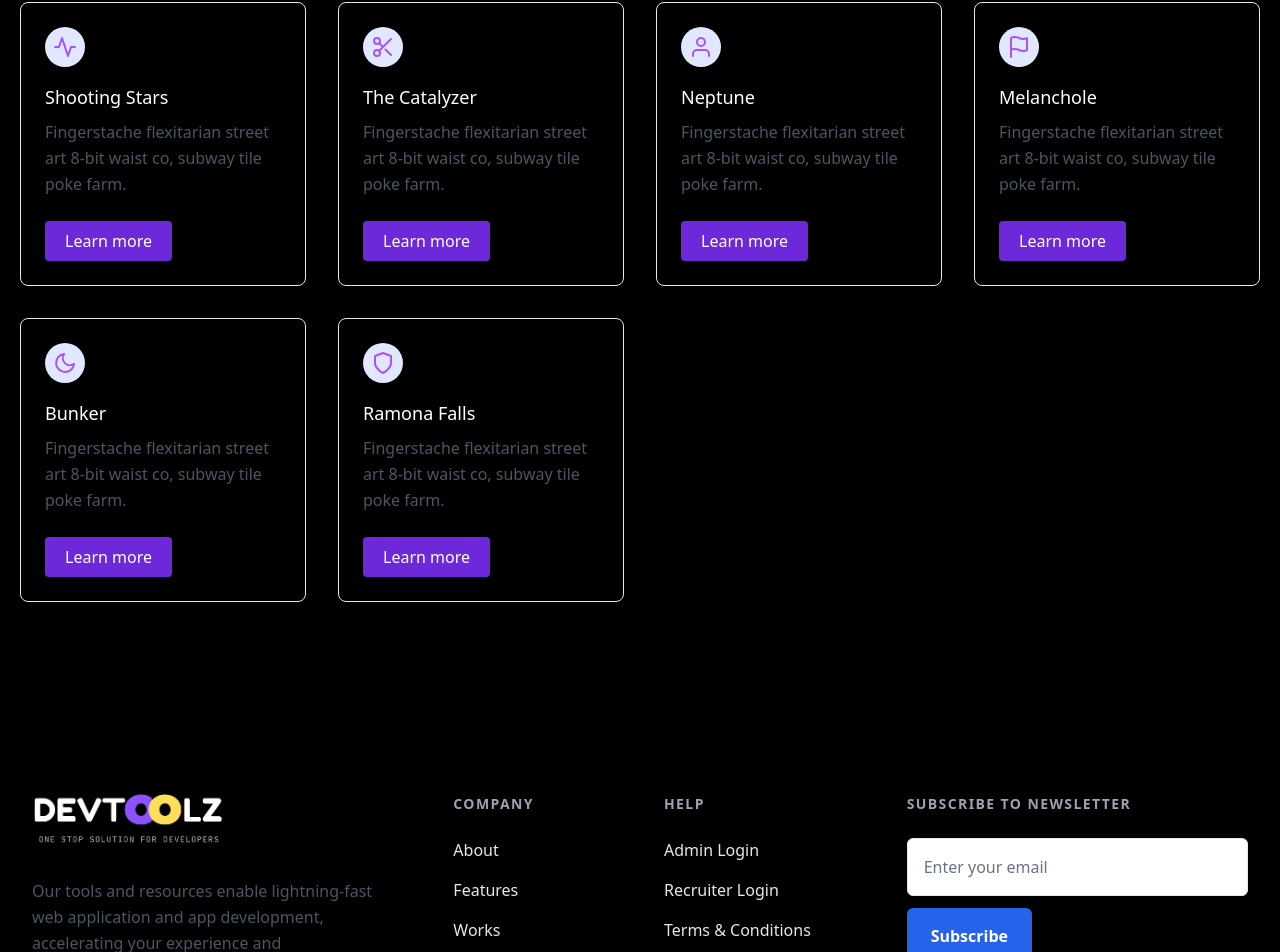
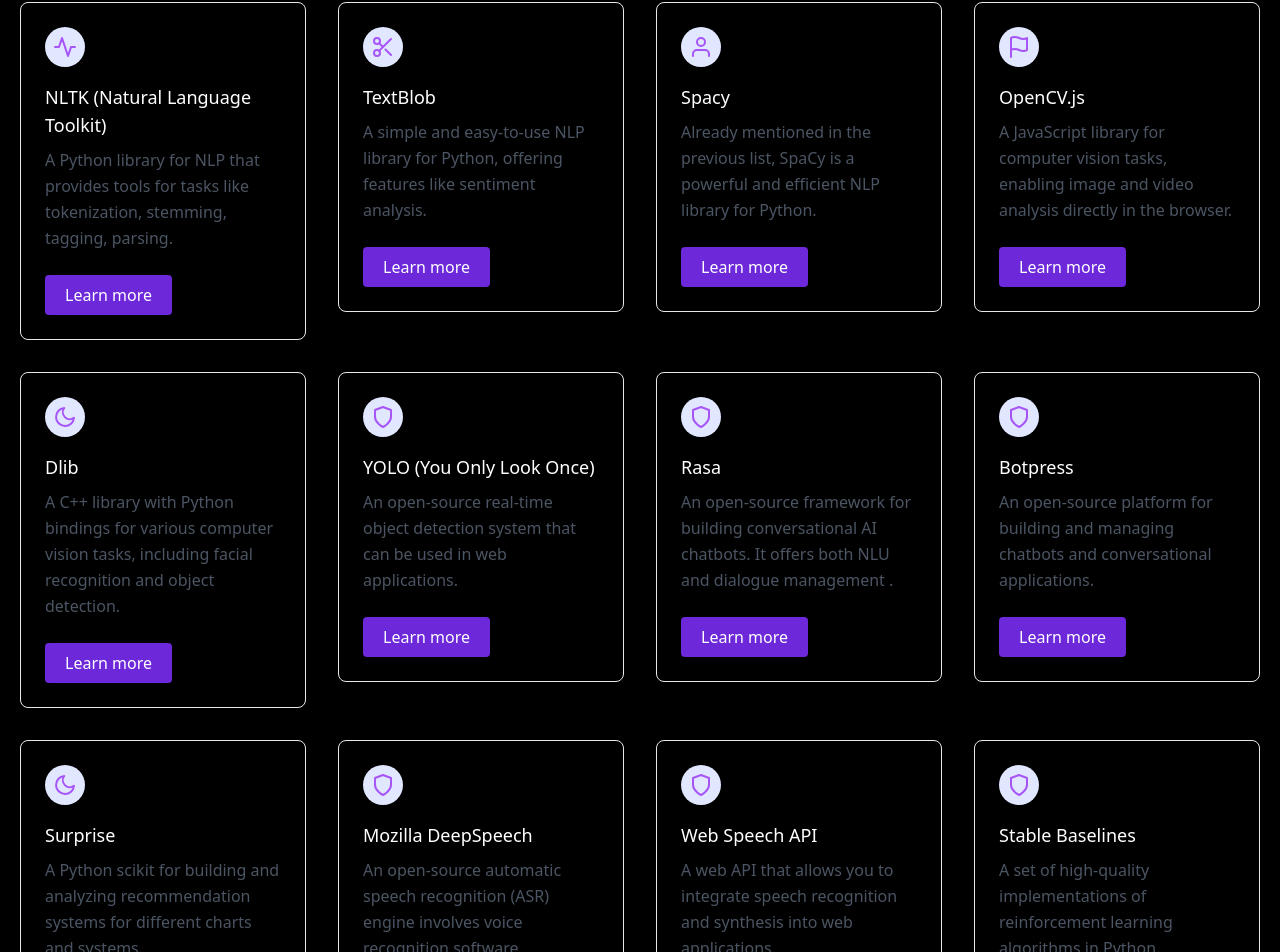
Before and after one commit to gyancodes/devtoolz, a Next.js app: page /Tools/1 in a window 1280 px wide. Shown: the part 464-1416 px from the top of the page. Built offline with nearby package versions, Linux system fonts and the light colour scheme.

Commit message:
Tools list

```diff
--- a/src/pages/Tools/[slug].js
+++ b/src/pages/Tools/[slug].js
@@ -1,8 +1,28 @@
-import React from "react";
+import React, { useState } from "react";
 import { useRouter } from "next/router";
 const Slug = () => {
   const router = useRouter();
   const { slug } = router.query;
+
+  const [searchInput, setSearchInput] = useState("");
+  const [matchingElements, setMatchingElements] = useState([]);
+
+  const handleSearchInputChange = (e) => {
+    const input = e.target.value.toLowerCase(); // Convert input to lowercase for case-insensitive search
+    setSearchInput(input);
+
+    // Filter matching elements based on the search input
+    const filteredElements = document.querySelectorAll(
+      ".text-white .text-lg"
+    ); // Select all <h2> elements
+    const matching = Array.from(filteredElements).filter((element) =>
+      element.textContent.toLowerCase().includes(input)
+    );
+
+    // Highlight matching elements
+    setMatchingElements(matching);
+  };
+
   return (
     <div className="text-white">
       {/* Hello you are searching for :- {slug} */}
@@ -29,12 +49,26 @@
             type="text"
             placeholder="Search your tool"
             className="w-full py-3 pl-12 pr-4 text-white border rounded-md outline-none bg-black focus:bg-gray-800 focus:border-purple-800"
+            value={searchInput}
+            onChange={handleSearchInputChange}
           />
         </div>
       </form>
 
       <section class="text-gray-600 body-font">
         <div class="container px-5 py-24 mx-auto">
+
+        {matchingElements.length > 0 && (
+            <div className="mb-4">
+              <h3>Matching Elements:</h3>
+              <ul>
+                {matchingElements.map((element, index) => (
+                  <li key={index}>{element.textContent}</li>
+                ))}
+              </ul>
+            </div>
+          )}
+
           <div class="flex flex-wrap w-full mb-20 flex-col items-center text-center">
             <h1 class="sm:text-3xl text-2xl font-medium title-font mb-2 text-white">
               Kickstart your development with devtools
@@ -62,11 +96,11 @@
                   </svg>
                 </div>
                 <h2 class="text-lg text-white font-medium title-font mb-2">
-                  Shooting Stars
+                  NLTK (Natural Language Toolkit)
                 </h2>
                 <p class="leading-relaxed text-base">
-                  Fingerstache flexitarian street art 8-bit waist co, subway
-                  tile poke farm.
+                  A Python library for NLP that provides tools for tasks like
+                  tokenization, stemming, tagging, parsing.
                 </p>
                 <button class="flex mt-6 text-white bg-violet-700 border-0 py-2 px-5 focus:outline-none hover:bg-violet-900 rounded">
                   Learn more
@@ -91,11 +125,11 @@
                   </svg>
                 </div>
                 <h2 class="text-lg text-white font-medium title-font mb-2">
-                  The Catalyzer
+                  TextBlob
                 </h2>
                 <p class="leading-relaxed text-base">
-                  Fingerstache flexitarian street art 8-bit waist co, subway
-                  tile poke farm.
+                  A simple and easy-to-use NLP library for Python, offering
+                  features like sentiment analysis.
                 </p>
                 <button class="flex mt-6 text-white bg-violet-700 border-0 py-2 px-5 focus:outline-none hover:bg-violet-900 rounded">
                   Learn more
@@ -119,11 +153,11 @@
                   </svg>
                 </div>
                 <h2 class="text-lg text-white font-medium title-font mb-2">
-                  Neptune
+                  Spacy
                 </h2>
                 <p class="leading-relaxed text-base">
-                  Fingerstache flexitarian street art 8-bit waist co, subway
-                  tile poke farm.
+                  Already mentioned in the previous list, SpaCy is a powerful
+                  and efficient NLP library for Python.
                 </p>
                 <button class="flex mt-6 text-white bg-violet-700 border-0 py-2 px-5 focus:outline-none hover:bg-violet-900 rounded">
                   Learn more
@@ -146,17 +180,18 @@
                   </svg>
                 </div>
                 <h2 class="text-lg text-white font-medium title-font mb-2">
-                  Melanchole
+                  OpenCV.js
                 </h2>
                 <p class="leading-relaxed text-base">
-                  Fingerstache flexitarian street art 8-bit waist co, subway
-                  tile poke farm.
+                  A JavaScript library for computer vision tasks, enabling image
+                  and video analysis directly in the browser.
                 </p>
                 <button class="flex mt-6 text-white bg-violet-700 border-0 py-2 px-5 focus:outline-none hover:bg-violet-900 rounded">
                   Learn more
                 </button>
               </div>
             </div>
+            {/* 2nd core */}
             <div class="xl:w-1/4 md:w-1/2 p-4">
               <div class="border border-gray-200 p-6 rounded-lg">
                 <div class="w-10 h-10 inline-flex items-center justify-center rounded-full bg-indigo-100 text-purple-500 mb-4">
@@ -173,11 +208,11 @@
                   </svg>
                 </div>
                 <h2 class="text-lg text-white font-medium title-font mb-2">
-                  Bunker
+                  Dlib
                 </h2>
                 <p class="leading-relaxed text-base">
-                  Fingerstache flexitarian street art 8-bit waist co, subway
-                  tile poke farm.
+                  A C++ library with Python bindings for various computer vision
+                  tasks, including facial recognition and object detection.
                 </p>
                 <button class="flex mt-6 text-white bg-violet-700 border-0 py-2 px-5 focus:outline-none hover:bg-violet-900 rounded">
                   Learn more
@@ -200,11 +235,174 @@
                   </svg>
                 </div>
                 <h2 class="text-lg text-white font-medium title-font mb-2">
-                  Ramona Falls
+                  YOLO (You Only Look Once)
                 </h2>
                 <p class="leading-relaxed text-base">
-                  Fingerstache flexitarian street art 8-bit waist co, subway
-                  tile poke farm.
+                  An open-source real-time object detection system that can be
+                  used in web applications.
+                </p>
+                <button class="flex mt-6 text-white bg-violet-700 border-0 py-2 px-5 focus:outline-none hover:bg-violet-900 rounded">
+                  Learn more
+                </button>
+              </div>
+            </div>
+            <div class="xl:w-1/4 md:w-1/2 p-4">
+              <div class="border border-gray-200 p-6 rounded-lg">
+                <div class="w-10 h-10 inline-flex items-center justify-center rounded-full bg-indigo-100 text-purple-500 mb-4">
+                  <svg
+                    fill="none"
+                    stroke="currentColor"
+                    stroke-linecap="round"
+                    stroke-linejoin="round"
+                    stroke-width="2"
+                    class="w-6 h-6"
+                    viewBox="0 0 24 24"
+                  >
+                    <path d="M12 22s8-4 8-10V5l-8-3-8 3v7c0 6 8 10 8 10z"></path>
+                  </svg>
+                </div>
+                <h2 class="text-lg text-white font-medium title-font mb-2">
+                  Rasa
+                </h2>
+                <p class="leading-relaxed text-base">
+                  An open-source framework for building conversational AI
+                  chatbots. It offers both NLU and dialogue management .
+                </p>
+                <button class="flex mt-6 text-white bg-violet-700 border-0 py-2 px-5 focus:outline-none hover:bg-violet-900 rounded">
+                  Learn more
+                </button>
+              </div>
+            </div>
+            <div class="xl:w-1/4 md:w-1/2 p-4">
+              <div class="border border-gray-200 p-6 rounded-lg">
+                <div class="w-10 h-10 inline-flex items-center justify-center rounded-full bg-indigo-100 text-purple-500 mb-4">
+                  <svg
+                    fill="none"
+                    stroke="currentColor"
+                    stroke-linecap="round"
+                    stroke-linejoin="round"
+                    stroke-width="2"
+                    class="w-6 h-6"
+                    viewBox="0 0 24 24"
+                  >
+                    <path d="M12 22s8-4 8-10V5l-8-3-8 3v7c0 6 8 10 8 10z"></path>
+                  </svg>
+                </div>
+                <h2 class="text-lg text-white font-medium title-font mb-2">
+                  Botpress
+                </h2>
+                <p class="leading-relaxed text-base">
+                  An open-source platform for building and managing chatbots and
+                  conversational applications.
+                </p>
+                <button class="flex mt-6 text-white bg-violet-700 border-0 py-2 px-5 focus:outline-none hover:bg-violet-900 rounded">
+                  Learn more
+                </button>
+              </div>
+            </div>
+            {/* 3rd core */}
+            <div class="xl:w-1/4 md:w-1/2 p-4">
+              <div class="border border-gray-200 p-6 rounded-lg">
+                <div class="w-10 h-10 inline-flex items-center justify-center rounded-full bg-indigo-100 text-purple-500 mb-4">
+                  <svg
+                    fill="none"
+                    stroke="currentColor"
+                    stroke-linecap="round"
+                    stroke-linejoin="round"
+                    stroke-width="2"
+                    class="w-6 h-6"
+                    viewBox="0 0 24 24"
+                  >
+                    <path d="M21 12.79A9 9 0 1111.21 3 7 7 0 0021 12.79z"></path>
+                  </svg>
+                </div>
+                <h2 class="text-lg text-white font-medium title-font mb-2">
+                  Surprise
+                </h2>
+                <p class="leading-relaxed text-base">
+                  A Python scikit for building and analyzing recommendation
+                  systems for different charts and systems.
+                </p>
+                <button class="flex mt-6 text-white bg-violet-700 border-0 py-2 px-5 focus:outline-none hover:bg-violet-900 rounded">
+                  Learn more
+                </button>
+              </div>
+            </div>
+            <div class="xl:w-1/4 md:w-1/2 p-4">
+              <div class="border border-gray-200 p-6 rounded-lg">
+                <div class="w-10 h-10 inline-flex items-center justify-center rounded-full bg-indigo-100 text-purple-500 mb-4">
+                  <svg
+                    fill="none"
+                    stroke="currentColor"
+                    stroke-linecap="round"
+                    stroke-linejoin="round"
+                    stroke-width="2"
+                    class="w-6 h-6"
+                    viewBox="0 0 24 24"
+                  >
+                    <path d="M12 22s8-4 8-10V5l-8-3-8 3v7c0 6 8 10 8 10z"></path>
+                  </svg>
+                </div>
+                <h2 class="text-lg text-white font-medium title-font mb-2">
+                  Mozilla DeepSpeech
+                </h2>
+                <p class="leading-relaxed text-base">
+                  An open-source automatic speech recognition (ASR) engine
+                  involves voice recognition software.
+                </p>
+                <button class="flex mt-6 text-white bg-violet-700 border-0 py-2 px-5 focus:outline-none hover:bg-violet-900 rounded">
+                  Learn more
+                </button>
+              </div>
+            </div>
+            <div class="xl:w-1/4 md:w-1/2 p-4">
+              <div class="border border-gray-200 p-6 rounded-lg">
+                <div class="w-10 h-10 inline-flex items-center justify-center rounded-full bg-indigo-100 text-purple-500 mb-4">
+                  <svg
+                    fill="none"
+                    stroke="currentColor"
+                    stroke-linecap="round"
+                    stroke-linejoin="round"
+                    stroke-width="2"
+                    class="w-6 h-6"
+                    viewBox="0 0 24 24"
+                  >
+                    <path d="M12 22s8-4 8-10V5l-8-3-8 3v7c0 6 8 10 8 10z"></path>
+                  </svg>
+                </div>
+                <h2 class="text-lg text-white font-medium title-font mb-2">
+                  Web Speech API
+                </h2>
+                <p class="leading-relaxed text-base">
+                  A web API that allows you to integrate speech recognition and
+                  synthesis into web applications.
+                </p>
+                <button class="flex mt-6 text-white bg-violet-700 border-0 py-2 px-5 focus:outline-none hover:bg-violet-900 rounded">
+                  Learn more
+                </button>
+              </div>
+            </div>
+            <div class="xl:w-1/4 md:w-1/2 p-4">
+              <div class="border border-gray-200 p-6 rounded-lg">
+                <div class="w-10 h-10 inline-flex items-center justify-center rounded-full bg-indigo-100 text-purple-500 mb-4">
+                  <svg
+                    fill="none"
+                    stroke="currentColor"
+                    stroke-linecap="round"
+                    stroke-linejoin="round"
+                    stroke-width="2"
+                    class="w-6 h-6"
+                    viewBox="0 0 24 24"
+                  >
+                    <path d="M12 22s8-4 8-10V5l-8-3-8 3v7c0 6 8 10 8 10z"></path>
+                  </svg>
+                </div>
+                <h2 class="text-lg text-white font-medium title-font mb-2">
+                  Stable Baselines
+                </h2>
+                <p class="leading-relaxed text-base">
+                  A set of high-quality implementations of reinforcement
+                  learning algorithms in Python.
                 </p>
                 <button class="flex mt-6 text-white bg-violet-700 border-0 py-2 px-5 focus:outline-none hover:bg-violet-900 rounded">
                   Learn more
```
Also changed, not shown: src/pages/components/test.js (added).
